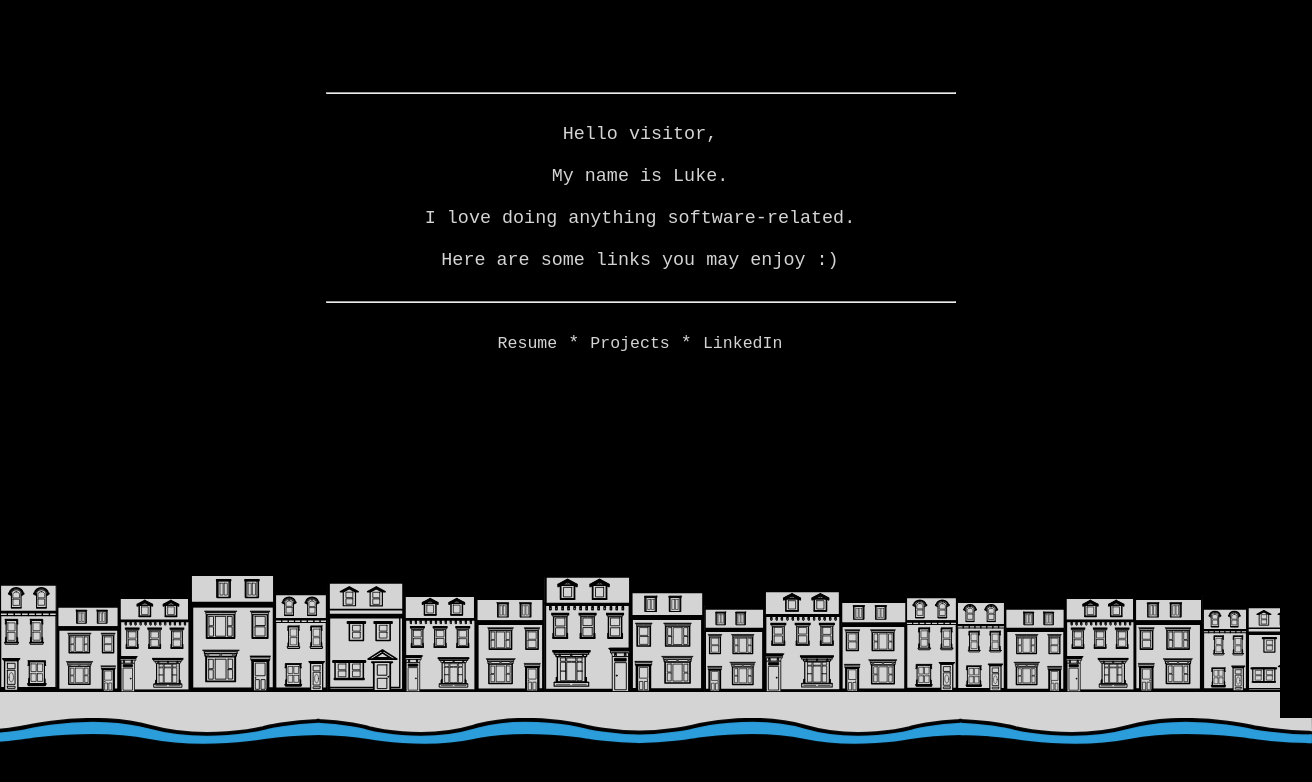
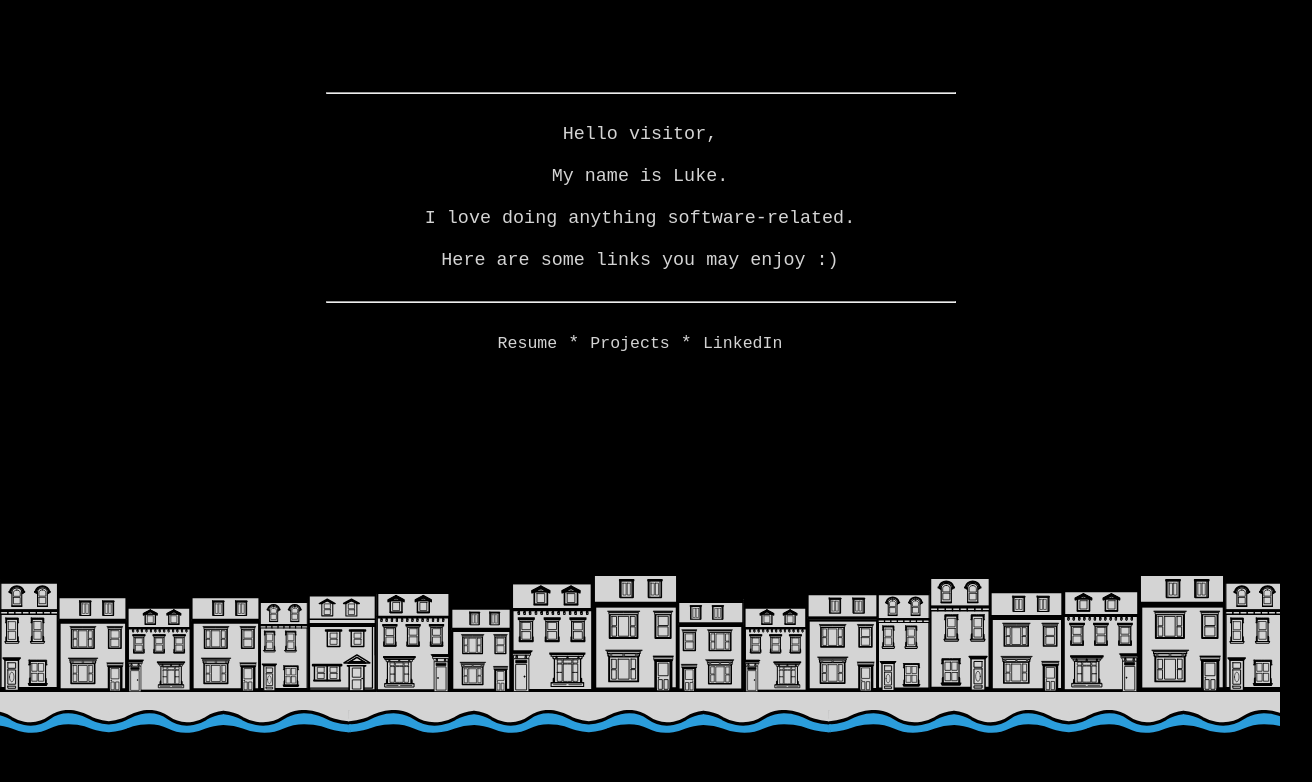
Before and after one commit to LukeHalasy/personal-website, a website: page app/index.html in a window 1280 px wide. Shown: the whole page, 1312 px wide, since content can reach past the window. Drawn offline with Linux system fonts and the light colour scheme.

Commit message:
Got wave moving, fixed gulp issues

```diff
--- a/app/scss/style.scss
+++ b/app/scss/style.scss
@@ -185,6 +185,7 @@ $precision: 0.01;
 .wave-container {
   position: absolute;
   width: 100%;
+  min-width: 300px;
   height: 30%;
   bottom: 0px;
   background: #{$bg-color};
@@ -207,9 +208,9 @@ $precision: 0.01;
 
 @include keyframes-animation(move-wave) {
   0% {
-    transform: scaleX(1) translateY(0%);
+    background-position: 0px 0px;
   } 100% {
-    transform: scaleX(1.05) translateY(9%);
+    background-position: 30rem 0px;
   }
 }
 
@@ -237,7 +238,7 @@ $horizontal-distance: (($boat-width * -1) * (100% / $boat-width)) + (-1 * (100%
   }
 }
 
-$wave-duration: 5s;
+$wave-duration: 18.3s;
 $boat-vertical-duration: $wave-duration * 4;
 $boat-horizontal-duration: 15s;
 
@@ -245,6 +246,8 @@ $boat-horizontal-duration: 15s;
   content: '';
   position: absolute;
   width: 100%;
+  border: 1px solid red;
+  min-height: 2rem;
   height: 83%;
   bottom: 0;
   left: 0;
@@ -252,9 +255,9 @@ $boat-horizontal-duration: 15s;
   background: black;
   background-image: url("../images/wave.svg");
   background-position: top;
-  background-size: 120% 100%;
+  background-size: 30rem 5rem;
   background-repeat: repeat-x;
-  @include prefix-property(animation, move-wave #{$wave-duration} alternate cubic-bezier(.25,.56,.73,.41) infinite);
+  @include prefix-property(animation, move-wave #{$wave-duration} reverse linear infinite);
 }
 
 .wave-container .boat {
@@ -278,7 +281,7 @@ $boat-horizontal-duration: 15s;
   background-image: url("../images/boat.svg");
   background-position: top;
   background-size: 100% 100%;
-  @include prefix-property(animation, move-boat #{$boat-horizontal-duration} linear infinite);
+  @include prefix-property(animation, move-boat #{$boat-horizontal-duration} ease-in-out infinite);
 }
 
 // 480px < size < 767px
@@ -341,10 +344,6 @@ $boat-horizontal-duration: 30s;
     display: inline;
   }
 
-  .wave-container::after {
-    background-size: 100% 100%;
-  }
-
   @include keyframes-animation(move-boat) {
     0% {
       transform: translateX(0);
```
Also changed, not shown: app/css/style.css, dist/css/styles.min.css.
